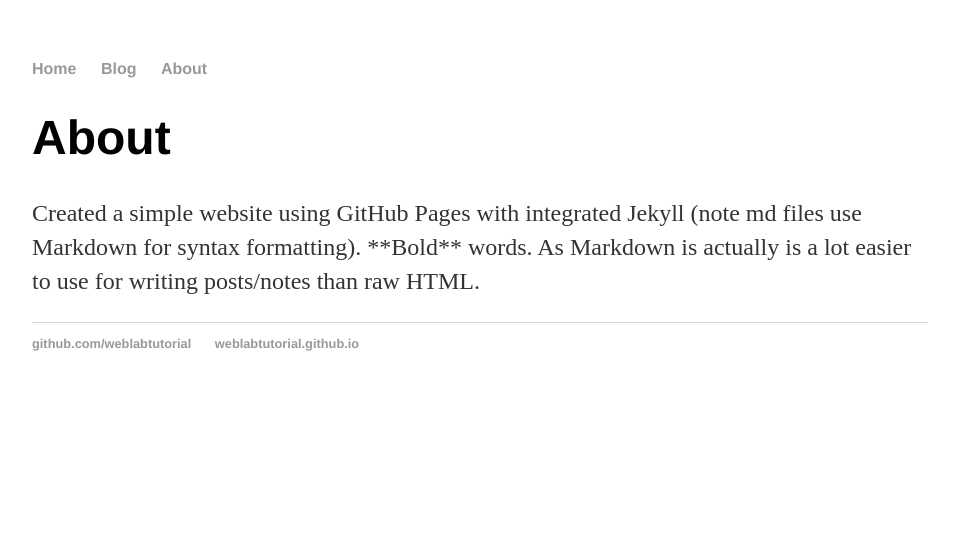
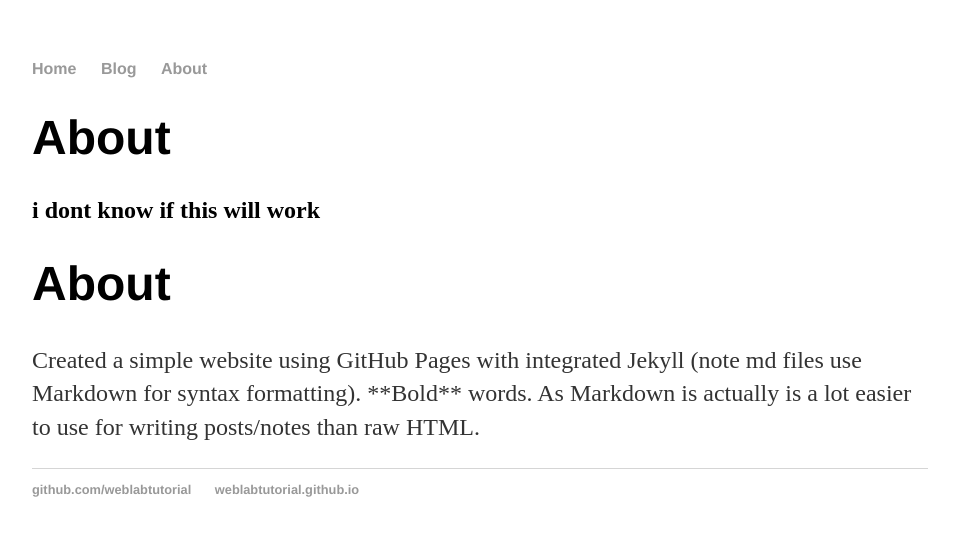
Before and after one commit to EdmondLiu2058/EdmondLiu2058.github.io, a Jekyll site: the page built from about/index.html, in a window 1280 px wide. Shown: the top 536 px of the page, without its empty margins (160-1119 px from the left). Built offline with Jekyll 4.4.1, drawn with Linux system fonts in a browser that asks for light colours.

Commit message:
Update about.html

```diff
--- a/_layouts/about.html
+++ b/_layouts/about.html
@@ -2,7 +2,6 @@
 layout: default
 title: about
 ---
-
 <h1>{{ page.title }}</h1>
-<p>Created a simple website using GitHub Pages with integrated Jekyll (note md files use Markdown for syntax formatting).
-**Bold** words. As Markdown is actually is a lot easier to use for writing posts/notes than raw HTML.</p>
+<h2>i dont know if this will work</h2>
+<div class="container">{{ content }}</div>
```
